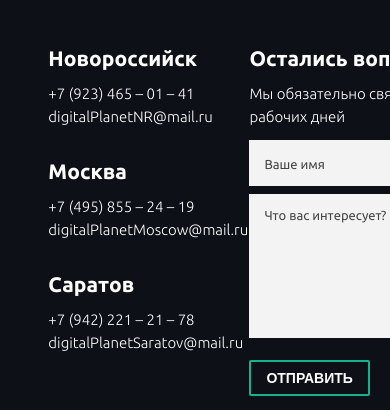
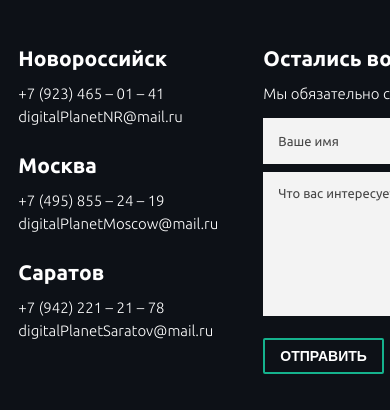
Before and after one commit to at1385/site-digital-planet, a website: page source/contacts.html in a window 390 px wide. Shown: the part 652-1062 px from the top of the page. Drawn offline with nearby package versions, Linux system fonts and the light colour scheme; files that its build step writes are made by us from their sources.

Commit message:
[tablet] Стилизует блок contacts

```diff
--- a/source/sass/blocks/contacts.scss
+++ b/source/sass/blocks/contacts.scss
@@ -89,3 +89,21 @@
     }
   }
 }
+
+@media (max-width: $tablet-max-width) {
+  .contacts__column {
+    width: 64%;
+
+    &--first {
+      width: 28%;
+    }
+  }
+
+  .contacts__list {
+    padding-left: 0;
+  }
+
+  .contacts__item {
+    margin-bottom: 26px;
+  }
+}
```
